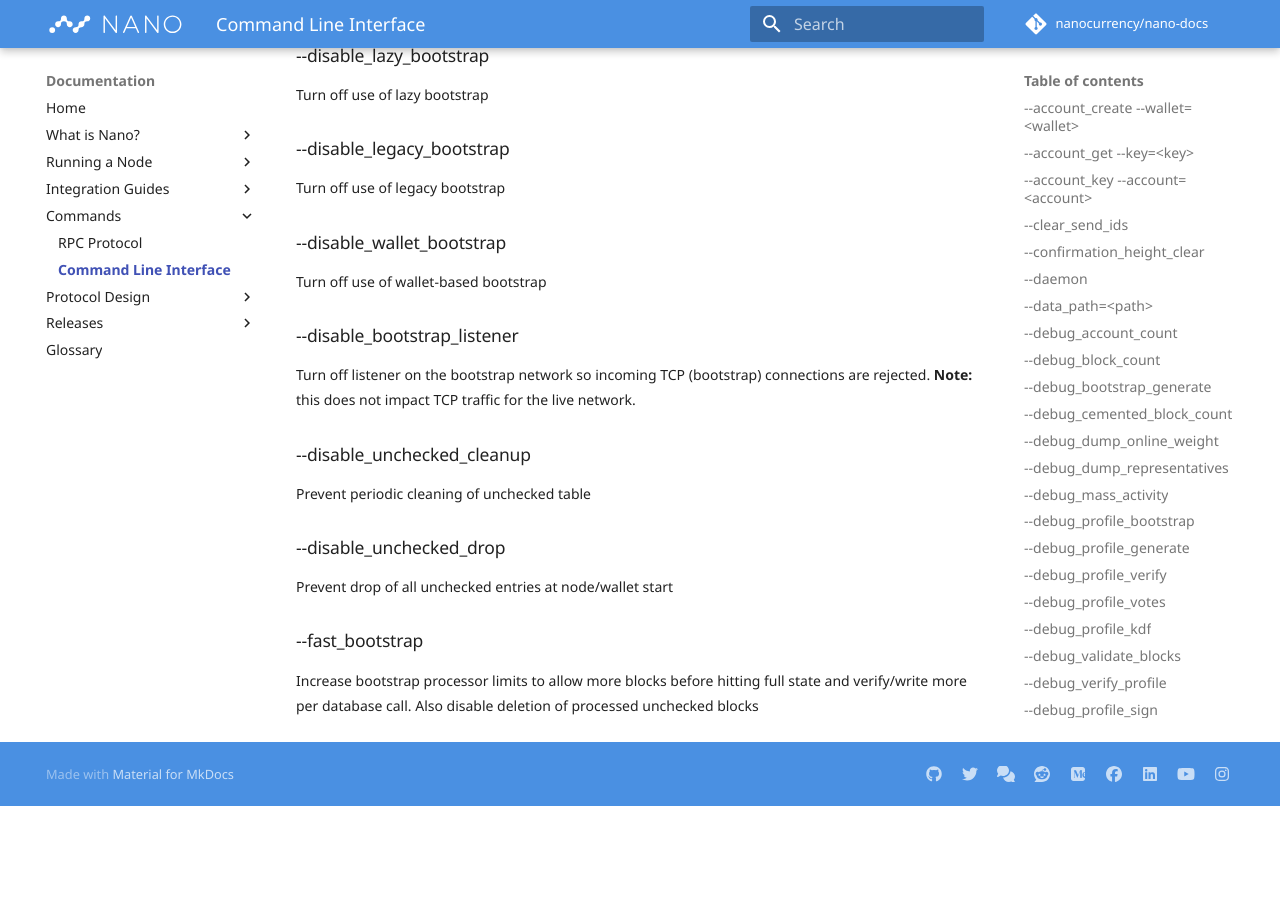
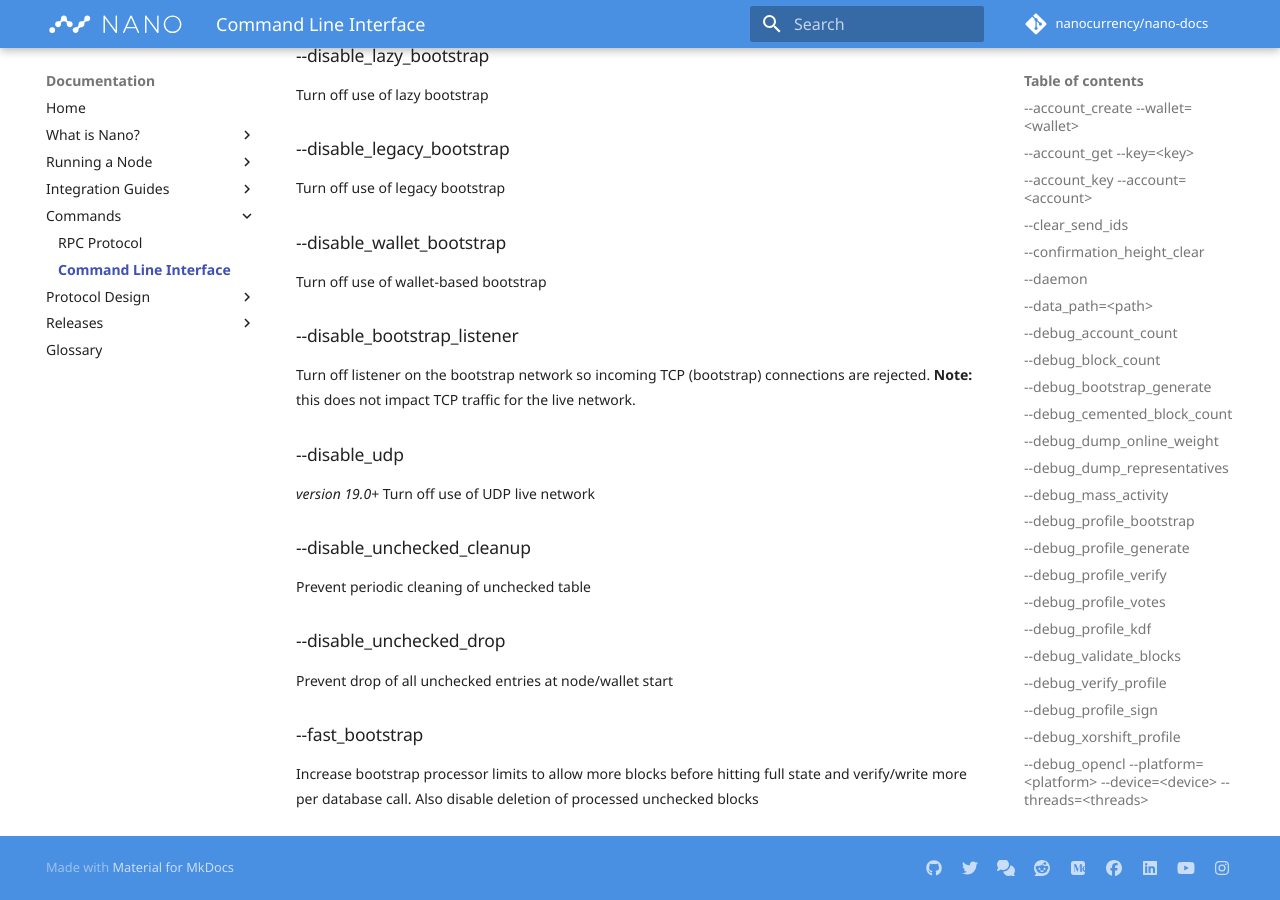
Before and after one commit to nanocurrency/nano-docs, an MkDocs documentation site: the page built from docs/commands/command-line-interface.md, in a window 1280 px wide and 900 px high, scrolled down 4890 px. Built offline with MkDocs 1.6.1 and Material for MkDocs 9.7.7, drawn with Linux system fonts in a browser that asks for light colours; comment, search, counter and statistics services are not loaded; before the commit the page ends 5696 px from its top, so only the background shows below that.

Commit message:
CLI --disable_udp (#31)
* CLI --disable_udp

https://github.com/nanocurrency/nano-node/pull/2063

* Add version

```diff
--- a/docs/commands/command-line-interface.md
+++ b/docs/commands/command-line-interface.md
@@ -160,6 +160,10 @@
 ### --disable_bootstrap_listener
 Turn off listener on the bootstrap network so incoming TCP (bootstrap) connections are rejected. **Note:** this does not impact TCP traffic for the live network.
 
+### --disable_udp
+_version 19.0+_
+Turn off use of UDP live network
+
 ### --disable_unchecked_cleanup
 Prevent periodic cleaning of unchecked table
 
```
